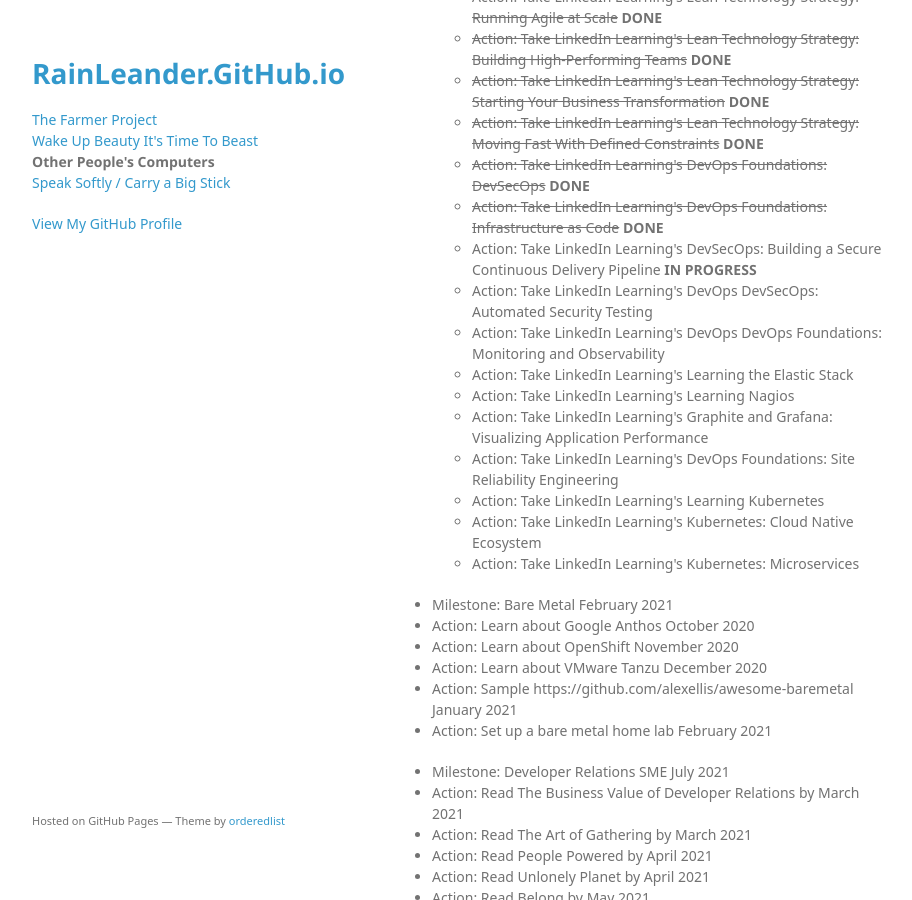
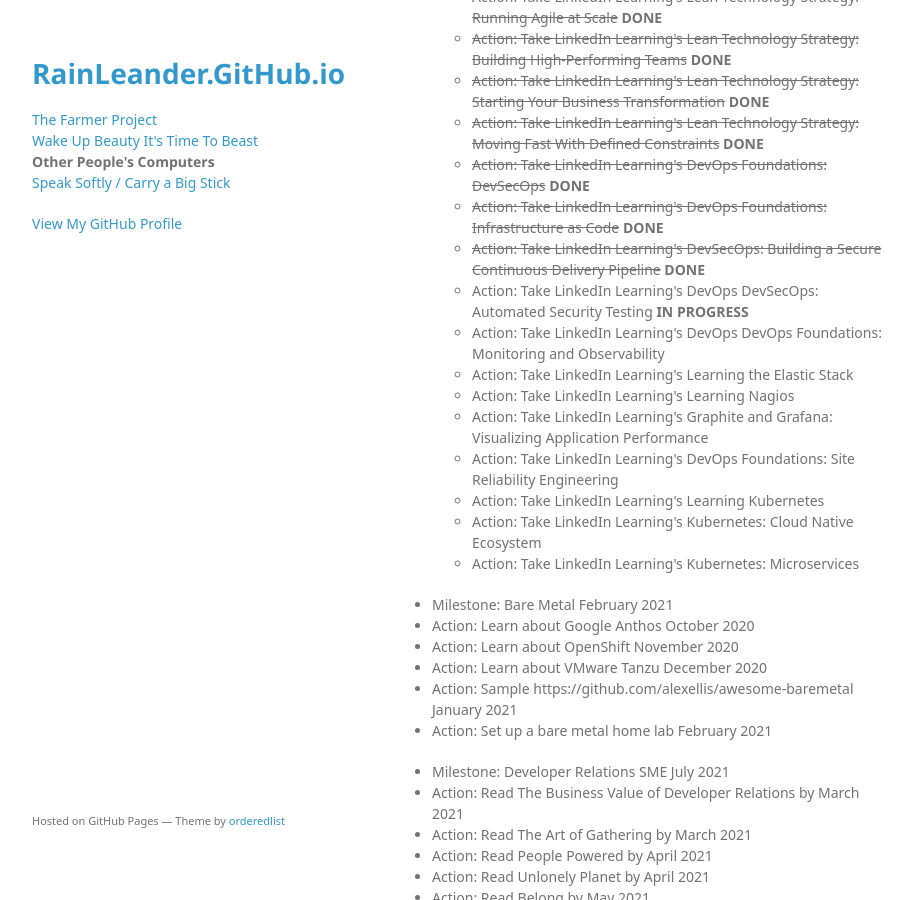
Before and after one commit to rainleander/rainleander.github.io, a Jekyll site: the page other-peoples-computers.html, which Jekyll copies as it is, in a window 1280 px wide and 900 px high, scrolled down 1074 px. Shown: the whole window, without its empty margins (178-1090 px from the left). Built offline with Jekyll 4.4.1, drawn with Linux system fonts in a browser that asks for light colours; some web fonts are replaced.

Commit message:
Update other-peoples-computers.html

```diff
--- a/other-peoples-computers.html
+++ b/other-peoples-computers.html
@@ -62,8 +62,8 @@
         <li><del>Action: Take LinkedIn Learning's Lean Technology Strategy: Moving Fast With Defined Constraints</del> <b>DONE</b></li>
         <li><del>Action: Take LinkedIn Learning's DevOps Foundations: DevSecOps</del> <b>DONE</b></li>
         <li><del>Action: Take LinkedIn Learning's DevOps Foundations: Infrastructure as Code</del> <b>DONE</b></li>
-        <li>Action: Take LinkedIn Learning's DevSecOps: Building a Secure Continuous Delivery Pipeline <b>IN PROGRESS</b></li>
-        <li>Action: Take LinkedIn Learning's DevOps DevSecOps: Automated Security Testing</li>
+        <li><del>Action: Take LinkedIn Learning's DevSecOps: Building a Secure Continuous Delivery Pipeline</del> <b>DONE</b></li>
+        <li>Action: Take LinkedIn Learning's DevOps DevSecOps: Automated Security Testing <b>IN PROGRESS</b></li>
         <li>Action: Take LinkedIn Learning's DevOps DevOps Foundations: Monitoring and Observability</li>
         <li>Action: Take LinkedIn Learning's Learning the Elastic Stack</li>
         <li>Action: Take LinkedIn Learning's Learning Nagios</li>
```
